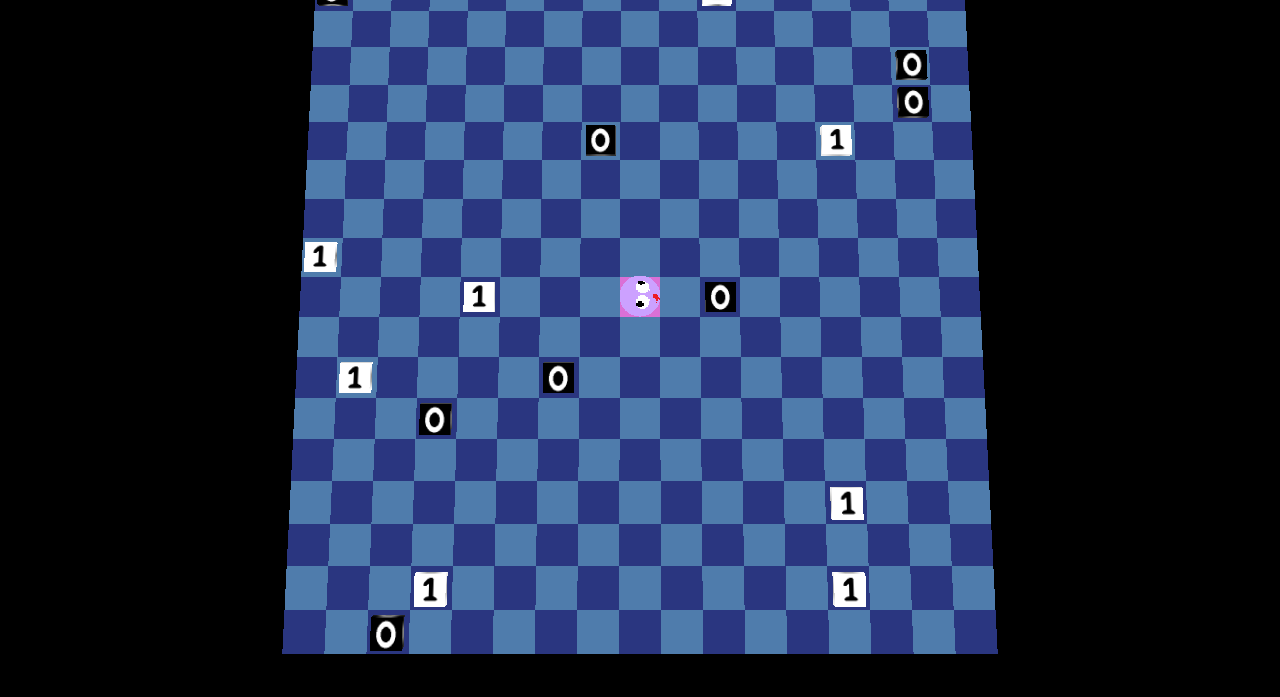
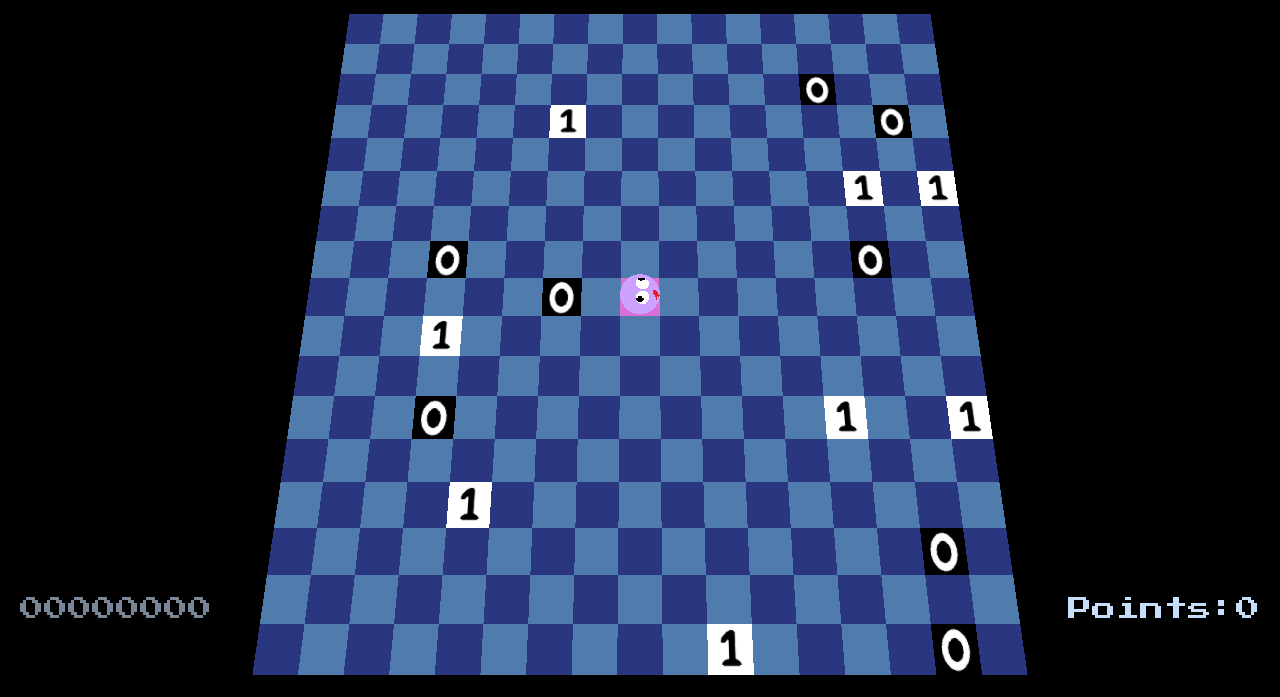
Before and after one commit to Pineapple55555/Overflow, a plain HTML site: page index.html in a window 1280 px wide. Shown: the part 103-800 px from the top of the page. Drawn offline with nearby package versions, Linux system fonts and the light colour scheme; animation ran at ten frames a second.

Commit message:
Random Levels + Segment Counter

```diff
--- a/components/binaryBits.js
+++ b/components/binaryBits.js
@@ -6,9 +6,9 @@ export class Binary {
   static defaultColor1 = 0xffffff; // White for 1
 
   constructor(x, y, z, value) {
-    const width = Binary.defaultSize * 1.5;
-    const height = 0.2; // Flat
-    const depth = Binary.defaultSize * 1.5;
+    const width = Binary.defaultSize * 2;
+    const height = 0; // Flat
+    const depth = Binary.defaultSize * 2;
 
     const textureLoader = new THREE.TextureLoader();
     const texture = textureLoader.load(
@@ -52,4 +52,5 @@ export class Binary {
   static setDefaultSize(newSize) {
     Binary.defaultSize = newSize;
   }
+
 }
--- a/components/camera.js
+++ b/components/camera.js
@@ -6,7 +6,7 @@ export class Camera {
           0.1,
           1000
         );
-        this.camera.position.set(0, 13, 1); //0 13 0
+        this.camera.position.set(0, 13, 3); //0 13 0
         this.camera.lookAt(0, 0, 0);
       }
 
--- a/components/dataHandler.js
+++ b/components/dataHandler.js
@@ -7,16 +7,34 @@ export class DataHandler {
       this.bitCount = bitCount;
   }
 
-    // Hash the stock data
+  // ✅ Add generateHash() to the class
   async generateHash(seedData) {
       const hashBuffer = await crypto.subtle.digest('SHA-256', new TextEncoder().encode(seedData));
       const hashArray = Array.from(new Uint8Array(hashBuffer)); // Convert hash buffer to byte array
       return hashArray.map(byte => byte.toString(16).padStart(2, '0')).join(''); // Convert to hex string
   }
+  async getStocks() {
+    try {
+      const response = await fetch('/components/stocks.json');
+      const data = await response.json();
+      const randomStock = data[Math.floor(Math.random() * data.length)];
+      console.log("Selected Stock:", randomStock);
+      return randomStock;  // ✅ Return the stock
+  } catch (error) {
+      console.error('Error fetching stock data:', error);
+      return null;  // Return null in case of an error
+  }
+}
 
-    // Generate positions from stock data
+  // ✅ Now generatePositions() can call generateHash()
   async generatePositions() {
-      const { price_usd, market_cap } = this.stockData;
+    const stock = await this.getStocks();  // ✅ Wait for stock data
+    if (!stock) {
+      const { price_usd, market_cap } = this.stockData
+      console.log("default data used for binary")
+    }
+
+    const { price_usd, market_cap } = stock;
     const seedData = `${price_usd}-${market_cap}`;
 
     // Hash the seed data once using Web Crypto API
@@ -24,45 +42,31 @@ export class DataHandler {
 
     const positions = new Set();
 
-      // Generate a unique hash for each position using the position index
-      for (let i = 0; positions.size < this.bitCount * 2; i++) {
-        const positionSeed = `${hash}-${i}`; // Combine the original hash with the position index
+    let i = 0;
+    while (positions.size < this.bitCount * 2) {
+        const positionSeed = `${hash}-${i}`;
         const positionHash = await this.generateHash(positionSeed);
 
-        // Generate x and y coordinates based on parts of the position hash
-        const x = parseInt(positionHash.slice(0, 4), 16) % this.gridSize; // Use the first 4 hex digits for x
-        const y = parseInt(positionHash.slice(4, 8), 16) % this.gridSize; // Use the next 4 hex digits for y
+        // ✅ Keep the original coordinate system
+        let x = parseInt(positionHash.slice(0, 4), 16) % this.gridSize;
+        let y = parseInt(positionHash.slice(4, 8), 16) % this.gridSize;
 
-        positions.add(`${x},${y}`); // Add position to set to ensure uniqueness
+        // ✅ Only add the rule to exclude (0,0) and the 3×3 area around it
+        if ((x >= this.gridSize / 2 - 1 && x <= this.gridSize / 2 + 1) &&
+            (y >= this.gridSize / 2 - 1 && y <= this.gridSize / 2 + 1)) {
+            console.log(`🚫 Skipping (${x}, ${y}) - too close to (0,0)`);
+            i++; // Move to next hash
+            continue;
         }
 
-      // Convert positions back to an array of objects with value
+        positions.add(`${x},${y}`);
+        i++; // Move to next hash
+    }
+
     return Array.from(positions).map((pos, index) => {
         const [x, y] = pos.split(',').map(Number);
-        return { x, y, value: index < this.bitCount ? 0 : 1 }; // First half 0s, second half 1s
+        return { x, y, value: index < this.bitCount ? 0 : 1 };
     });
 }
+
 }
-
-
-  // other stuff
-  async function getRandomLineFromJson(fileUrl, min = 2) {
-    // Fetch the JSON file
-    return fetch(fileUrl)
-      .then(response => response.json())  // Parse the JSON data
-      .then(data => {
-        // Ensure the data is an array and contains at least 'min' entries
-        if (Array.isArray(data) && data.length >= min) {
-          // Generate a random index between min-1 and the length of the array
-          const randomIndex = Math.floor(Math.random() * (data.length - min + 1)) + min - 1;
-
-          // Return the random line
-          return { index: randomIndex, line: data[randomIndex] };
-        } else {
-          throw new Error('JSON data is not an array or doesn’t contain enough entries.');
-        }
-      })
-      .catch(error => {
-        console.error('Error:', error);
-      });
-  }
--- a/components/game.js
+++ b/components/game.js
@@ -50,6 +50,18 @@ export class Game {
         this.renderer.setSize(window.innerWidth, window.innerHeight);
         document.body.appendChild(this.renderer.domElement);
 
+        // window listener
+        /*
+        window.addEventListener('keydown', (event) => {
+            if (event.key === 'F12') {
+                setTimeout(() => {
+                    resizeScene();
+                }, 100); // Slight delay to allow DevTools to open
+            }
+        });
+        window.addEventListener('resize', resizeScene);
+        */
+
         // Keyboard listener
         document.addEventListener("keydown", (event) => this.handleInput(event));
 
@@ -63,18 +75,46 @@ export class Game {
 
     }
 
-    checkBinary(userBinary) {
-        console.log("user",userBinary)
-        console.log("comparison",this.ui.currentBinary.split(''))
+    /*
+    resizeScene() {
+        const width = window.innerWidth;
+        const height = window.innerHeight;
 
-        if (userBinary.length === this.ui.currentBinary.split('').length && userBinary.map(String).every((bit, index) => bit === this.ui.currentBinary.split('')[index])) {
-            console.log("Binary match!");
-        } else {
-            console.log("Binary mismatch.");
-        }
+        // Update camera aspect ratio and projection matrix
+        this.camera.getCamera().aspect = width / height;
+        this.camera.getCamera().updateProjectionMatrix();
+
+        // Update renderer size
+        this.renderer.setSize(width, height);
+        this.renderer.setPixelRatio(window.devicePixelRatio);
+    } */
+
+checkBinary(userBinary) {
+    console.log("user", userBinary);
+    console.log("comparison", this.ui.currentBinary.split(''));
+
+    // ✅ Convert userBinary to a string and pad with leading 0s if needed
+    let paddedUserBinary = userBinary.map(String).join('').padStart(8, '0');
+
+    // ✅ Ensure the comparison binary is also 8 characters
+    let targetBinary = this.ui.currentBinary.padStart(8, '0').split('');
+
+    console.log("Padded user binary:", paddedUserBinary);
+    console.log("Target binary:", targetBinary);
+
+    // ✅ Compare the padded binary with the stored binary
+    if (paddedUserBinary.length === targetBinary.length &&
+        paddedUserBinary.split('').every((bit, index) => bit === targetBinary[index])) {
+        console.log("✅ Binary match!");
+    } else {
+        console.log("❌ Binary mismatch.");
     }
 
-    gameManager() {
+    this.ui.updateSegments(this.snakeList);
+}
+
+
+    pointsManager() {
         //generate a number from randomly choosing a number in a json file
         getRandomLineFromJson('path/to/your/file.json').then(result => {
             if (result) {
@@ -99,17 +139,14 @@ export class Game {
             while (this.positionQueue.length > this.tailSegments.length) {
                 this.positionQueue.shift();
             }
-
             this.tailSegments.forEach((segment, index) => {
                 if (this.positionQueue[index]) {
                     segment.update(this.positionQueue[index]);
                 }
             });
-
             this.pickupChecker();
             this.lastUpdateTime = time;
         }
-
         this.renderer.render(this.scene, this.camera.getCamera());
     }
 
@@ -128,6 +165,8 @@ export class Game {
             baseColor = 0x808080;
         }
 
+        this.ui.updateSegments(this.snakeList);
+
         const newTailSegment = new Tail(texturePath, baseColor);
         const referenceBall = this.tailSegments.length > 0
             ? this.tailSegments[this.tailSegments.length - 1].getBall()
@@ -138,7 +177,6 @@ export class Game {
         this.scene.add(newTailSegment.getBall());
 
         this.head.tailSize++;
-        console.log("Tail Added! New Size:", this.head.tailSize);
     }
 
 
@@ -157,6 +195,7 @@ export class Game {
     clearTail() {
         while (this.tailSegments.length > 0) {
             this.removeLastSegment();
+            this.ui.updateSegments(this.snakeList);
         }
     }
 
@@ -174,10 +213,15 @@ export class Game {
 
             // Check if the head's position matches the cube's position
             if (headPosition.x === cubePosition.x && headPosition.z === cubePosition.z) {
-                console.log("Head is touching a cube!", cube.value);
-                this.snakeList.push(cube.value)
-                this.addTailSegment(cube.value)
-                this.end()
+
+                // Play munch sound
+                const munchSound = new Audio('/assets/munch.mp3');
+                munchSound.play();
+
+                this.snakeList.push(cube.value);
+                this.addTailSegment(cube.value);
+                this.end();
+
 
                 // Remove the cube from the group and scene
                 this.binaryGroup.remove(cube);
@@ -190,9 +234,9 @@ export class Game {
         const key = event.key.toLowerCase();
 
         // If the snake is at (0,0), allow movement again
-        if (this.head.onRedSquare) {
+        if (this.head.onHomeSquare) {
             console.log("🏡 Leaving home, movement allowed again!");
-            this.head.onRedSquare = false;
+            this.head.ye = false;
         }
 
         // Prevent reversing direction
@@ -212,26 +256,6 @@ export class Game {
             this.head.setDirection(1, 0);
         }
 
-        /*
-        // Add tail segments with different types
-        if (key === 'e') {
-            this.addTailSegment(0); // Black (0)
-        } else if (key === 'r') {
-            this.addTailSegment(1); // White (1)
-        } else if (key === 't') {
-            this.addTailSegment(2); // Grey ("none")
-        }
-
-        // Remove the last tail segment
-        if (key === 'q') {
-            this.removeLastSegment();
-        }
-
-        // Clear the entire tail
-        if (key === 'x') {
-            this.clearTail();
-        }
-        */
     }
 
     start() {
--- a/components/grid.js
+++ b/components/grid.js
@@ -5,7 +5,7 @@ export class Grid {
         // ✅ Create (0,0) first with a separate material
         const homeGeometry = new THREE.PlaneGeometry(squareSize, squareSize);
         const homeMaterial = new THREE.MeshBasicMaterial({
-          color: 0xDA70D6, //  Purple
+            color: 0xDA70D6, //  Purple 0xDA70D6 Green 0x53BA70
             side: THREE.DoubleSide,
         });
 
@@ -34,7 +34,19 @@ export class Grid {
                 this.group.add(square);
             }
         }
+
+        // ✅ Create 3D Border
+        this.createBorder(gridSize, squareSize);
     }
+
+    createBorder(gridSize, squareSize) {
+        const homeGeometry = new THREE.PlaneGeometry(squareSize, squareSize);
+        const homeMaterial = new THREE.MeshBasicMaterial({
+            color: 0xDA70D6, //  Purple 0xDA70D6 Green 0x53BA70
+            side: THREE.DoubleSide,
+        });
+    }
+
 
     getGroup() {
         return this.group;
--- a/components/snake.js
+++ b/components/snake.js
@@ -20,12 +20,10 @@ export class Snake extends EventTarget{
     setDirection(x, y) {
         // Prevent reversing direction
         if (this.direction.x === -x && this.direction.y === -y) {
-            console.log("Cannot reverse direction!");
             return;  // Block input if trying to reverse
         }
 
         this.direction.set(x, y);
-        console.log("New direction:", this.direction);
     }
 
 
@@ -40,19 +38,26 @@ export class Snake extends EventTarget{
 
         // Stop movement and reset tail if (0,0) is reached
         if (this.ball.position.x === 0 && this.ball.position.z === 0) {
-            if (!this.onRedSquare) {  // Prevent multiple resets
+            if (!this.onHomeSquare) {  // Prevent multiple resets
                 console.log("🏡 Snake reached home! Resetting tail.");
-                this.onRedSquare = true;
+                this.onHomeSquare = true;
                 if (this.game && typeof this.game.clearTail === "function") {
                     this.dispatchEvent(new CustomEvent("homeCollision"));
                     this.game.clearTail();  // Reset the tail
-                    this.tailSize = 0
+                    this.tailSize = 0;
                 }
                 this.direction.set(0, 0);  // Stop movement
             }
             return;
         } else {
-            this.onRedSquare = false;  // Allow movement again after leaving (0,0)
+            this.onHomeSquare = false;  // Allow movement again after leaving (0,0)
+        }
+
+        // ✅ Check if tail size is too large
+        if (this.tailSize > 8) {
+            console.log("Overflow!");
+            this.death("overflow");
+            return;
         }
 
         // Check for wall collision (if position goes out of bounds)
@@ -64,7 +69,6 @@ export class Snake extends EventTarget{
 
         // ✅ Check for self-collision after moving
         if (this.isCollidingWithItself(this.ball.position.x, this.ball.position.z)) {
-            console.log("💀 Collision detected!");
             this.death("collided with itself");
             return;
         }
@@ -79,6 +83,7 @@ export class Snake extends EventTarget{
             }
         }
     }
+
 
 
   // Helper function to check if the ball is colliding with itself
--- /dev/null
+++ b/components/stocks.json
@@ -0,0 +1,72 @@
+[
+    {
+      "symbol": "BTC",
+      "name": "Bitcoin",
+      "price_usd": 43251.25,
+      "market_cap": 820134567890,
+      "volume_24h": 31234567890
+    },
+    {
+      "symbol": "ETH",
+      "name": "Ethereum",
+      "price_usd": 3125.67,
+      "market_cap": 375123456789,
+      "volume_24h": 21234567890
+    },
+    {
+      "symbol": "ADA",
+      "name": "Cardano",
+      "price_usd": 1.21,
+      "market_cap": 40123456789,
+      "volume_24h": 1234567890
+    },
+    {
+      "symbol": "XRP",
+      "name": "Ripple",
+      "price_usd": 0.62,
+      "market_cap": 30234567890,
+      "volume_24h": 1134567890
+    },
+    {
+      "symbol": "DOGE",
+      "name": "Dogecoin",
+      "price_usd": 0.089,
+      "market_cap": 12345678901,
+      "volume_24h": 534567890
+    },
+    {
+      "symbol": "SOL",
+      "name": "Solana",
+      "price_usd": 148.99,
+      "market_cap": 72890123456,
+      "volume_24h": 4234567890
+    },
+    {
+      "symbol": "DOT",
+      "name": "Polkadot",
+      "price_usd": 6.32,
+      "market_cap": 18901234567,
+      "volume_24h": 1236789012
+    },
+    {
+      "symbol": "MATIC",
+      "name": "Polygon",
+      "price_usd": 1.02,
+      "market_cap": 8934567890,
+      "volume_24h": 934567890
+    },
+    {
+      "symbol": "LTC",
+      "name": "Litecoin",
+      "price_usd": 72.89,
+      "market_cap": 5434567890,
+      "volume_24h": 678901234
+    },
+    {
+      "symbol": "BNB",
+      "name": "Binance Coin",
+      "price_usd": 312.45,
+      "market_cap": 49567890123,
+      "volume_24h": 3456789012
+    }
+]
--- a/components/ui.js
+++ b/components/ui.js
@@ -25,7 +25,7 @@ export class Ui {
         // Check if binaryRepresentation is valid
         if (binaryRepresentation) {
         // Update the UI with the random number and binary representation
-            targetNumberElement.textContent = 'Number: ' + randomNumber + ' Binary: ' + binaryRepresentation.value;
+            targetNumberElement.textContent = 'Target: ' + randomNumber + ' Binary: ' + binaryRepresentation.value;
             this.currentBinary = binaryRepresentation.value
         } else {
         // If binary representation is not found
@@ -33,15 +33,31 @@ export class Ui {
         }
     }
 
+    async updateSegments(snakeList) {
+        const segmentsElement = document.getElementById('segments');
+
+        // Convert array to a string (e.g., [1, 0, 1] → "101")
+        let segmentsString = snakeList.join('');
+
+        // ✅ Ensure it is always 8 characters by padding "0"s at the front
+        let paddedZeros = '0'.repeat(8 - segmentsString.length);
+
+        // ✅ Wrap padded 0s in a red `<span>`
+        let formattedString = `<span style="color:rgb(120, 134, 150);">${paddedZeros}</span>${segmentsString}`;
+
+        // Update the UI with styled HTML
+        segmentsElement.innerHTML = formattedString;
+    }
+
+
+
+
 
     // Function to fetch JSON and find the binary representation
     async getBinaryRepresentation(number) {
         try {
             const response = await fetch('/components/binary.json');
             const data = await response.json();
-
-            console.log("number", number);
-            console.log(response);
 
             // Check if the number is found in the JSON data
             if (data.hasOwnProperty(number)) {
--- a/index.html
+++ b/index.html
@@ -2,37 +2,54 @@
 <html lang="en">
 <script src="https://cdnjs.cloudflare.com/ajax/libs/three.js/r134/three.min.js"></script>
 <head>
+  <link rel="icon" type="image/png" href="/assets/favicon.png">
   <meta charset="UTF-8">
   <meta name="viewport" content="width=device-width, initial-scale=1.0">
+  <link href="https://fonts.googleapis.com/css2?family=Press+Start+2P&display=swap" rel="stylesheet">
   <title>Overflow</title>
   <style>
     body {
   margin: 0;
   overflow: hidden;
+  font-family: 'Press Start 2P', cursive; /* Apply globally */
 }
+
 .ui-container {
-      height:7%;
-      width:100%;
-      position:absolute;
-      top:5px;
-      box-sizing:border-box;
+  height: 7%;
+  width: 100%;
+  position: absolute;
+  top: 5px;
+  box-sizing: border-box;
   text-align: center;
-      color: rgb(255, 255, 255);
+  color: beige;
   font-size: 34px;
+}
 
-    }
 .points {
   box-sizing: border-box;
-      top: 20px; /* Positioning 20px from the top */
-      right: 20px; /* Positioning 20px from the right */
+  bottom: 20px;
+  right: 20px;
   height: 80px;
   width: auto;
   position: absolute;
   text-align: center;
-      font-family: 'Times New Roman', Times, serif;
-      font-size: 55px;
-      color: beige;
+  font-size: 24px;
+  color: #c6defa;
+
 }
+
+.segments {
+  box-sizing: border-box;
+  bottom: 20px; /* Position it slightly above the points */
+  left: 20px;
+  height: 80px;
+  width: auto;
+  position: absolute;
+  text-align: center;
+  font-size: 24px;
+  color: #c6defa;
+}
+
 
   </style>
 </head>
@@ -43,6 +60,9 @@
   <div class = "points">
     <span id = "points"> </span>
   </div>
+  <div class="segments">
+    <span id="segments">Segments: 0</span>
+  </div>
   </style>
 </head>
 <body>
```
Also changed, not shown: assets/favicon.png (added). Lines whose indentation alone changed are shown as unchanged.
